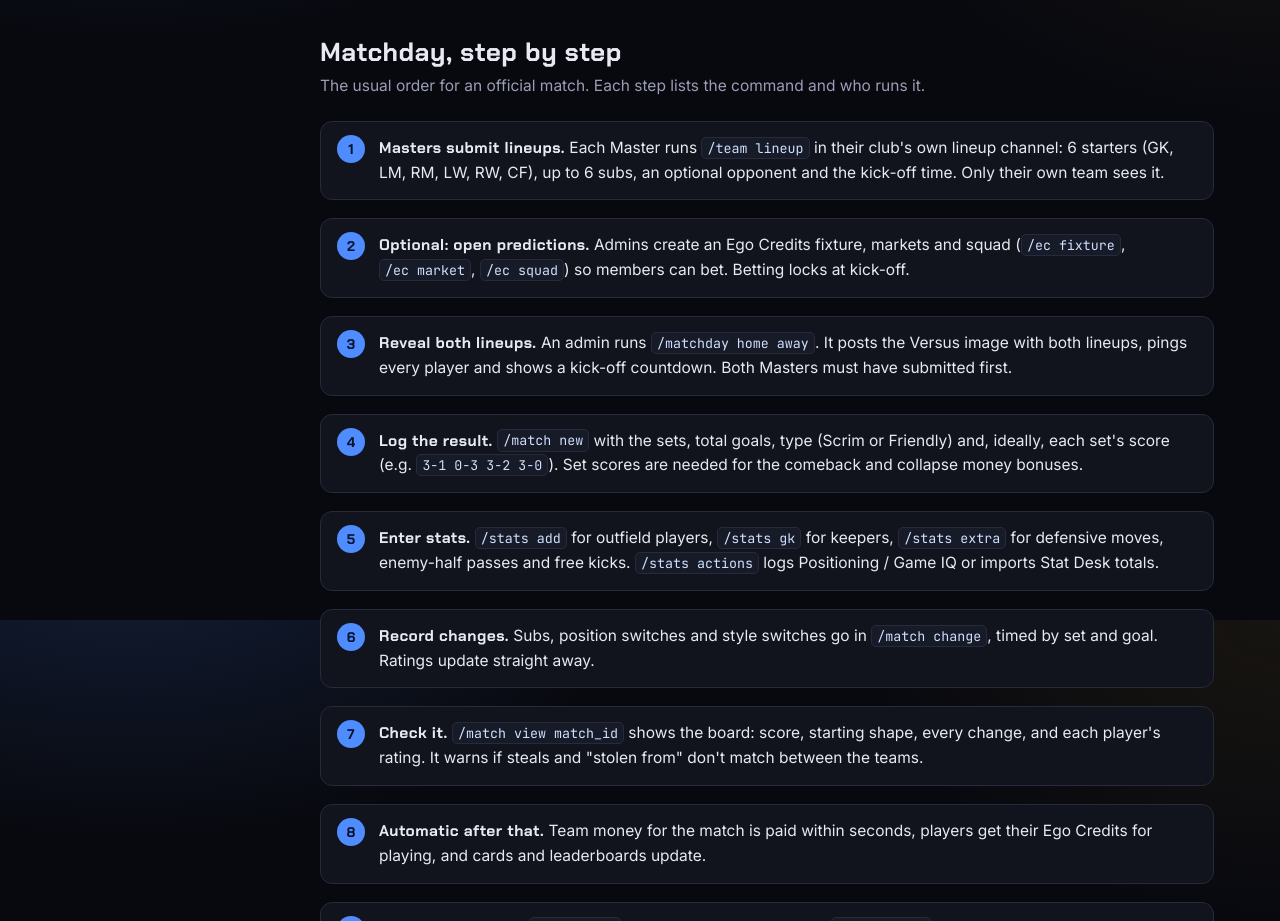
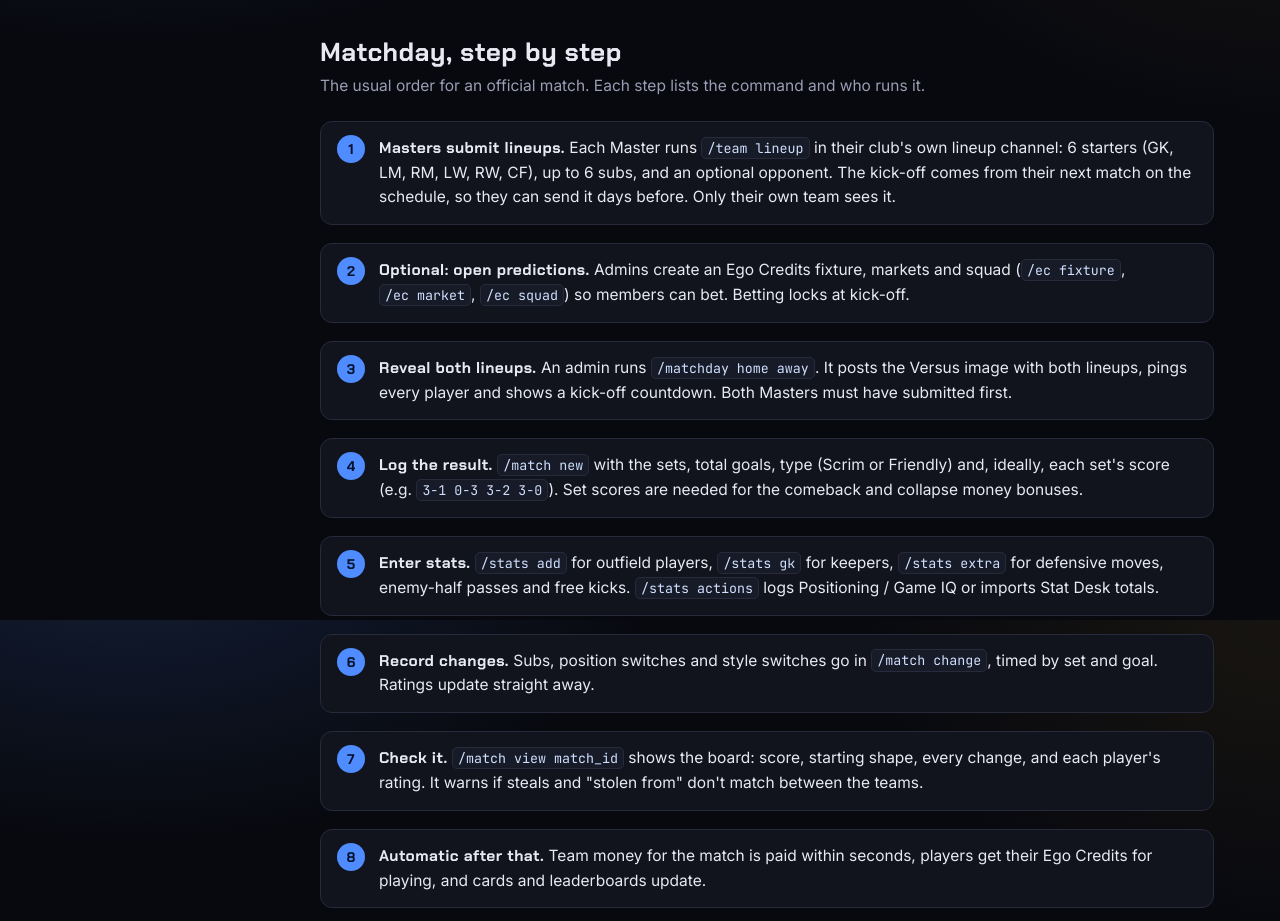
Before and after one commit to Virnaaaa/neo-egoist-league, a plain HTML site: page guide.html in a window 1280 px wide. Shown: the part 980-1901 px from the top of the page. Drawn offline with Linux system fonts and the light colour scheme; no server answers.

Commit message:
Guide: lineup kick-off comes from the schedule
Co-Authored-By: Claude Opus 5.5 <noreply@anthropic.com>

```diff
--- a/guide.html
+++ b/guide.html
@@ -54,7 +54,7 @@
   <h2>Matchday, step by step</h2>
   <p class="sub">The usual order for an official match. Each step lists the command and who runs it.</p>
   <ol class="steps">
-    <li><b>Masters submit lineups.</b> Each Master runs <code>/team lineup</code> in their club's own lineup channel: 6 starters (GK, LM, RM, LW, RW, CF), up to 6 subs, an optional opponent and the kick-off time. Only their own team sees it.</li>
+    <li><b>Masters submit lineups.</b> Each Master runs <code>/team lineup</code> in their club's own lineup channel: 6 starters (GK, LM, RM, LW, RW, CF), up to 6 subs, and an optional opponent. The kick-off comes from their next match on the schedule, so they can send it days before. Only their own team sees it.</li>
     <li><b>Optional: open predictions.</b> Admins create an Ego Credits fixture, markets and squad (<code>/ec fixture</code>, <code>/ec market</code>, <code>/ec squad</code>) so members can bet. Betting locks at kick-off.</li>
     <li><b>Reveal both lineups.</b> An admin runs <code>/matchday home away</code>. It posts the Versus image with both lineups, pings every player and shows a kick-off countdown. Both Masters must have submitted first.</li>
     <li><b>Log the result.</b> <code>/match new</code> with the sets, total goals, type (Scrim or Friendly) and, ideally, each set's score (e.g. <code>3-1 0-3 3-2 3-0</code>). Set scores are needed for the comeback and collapse money bonuses.</li>
```
